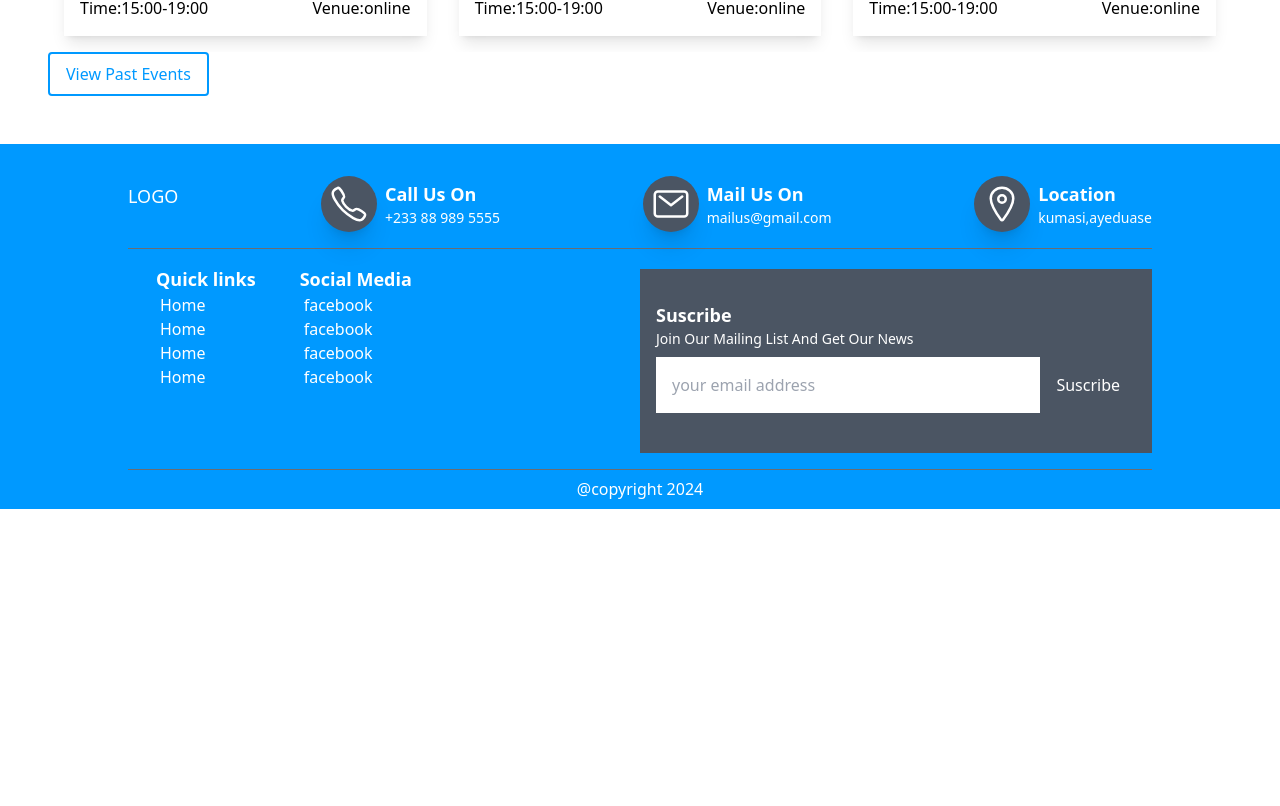
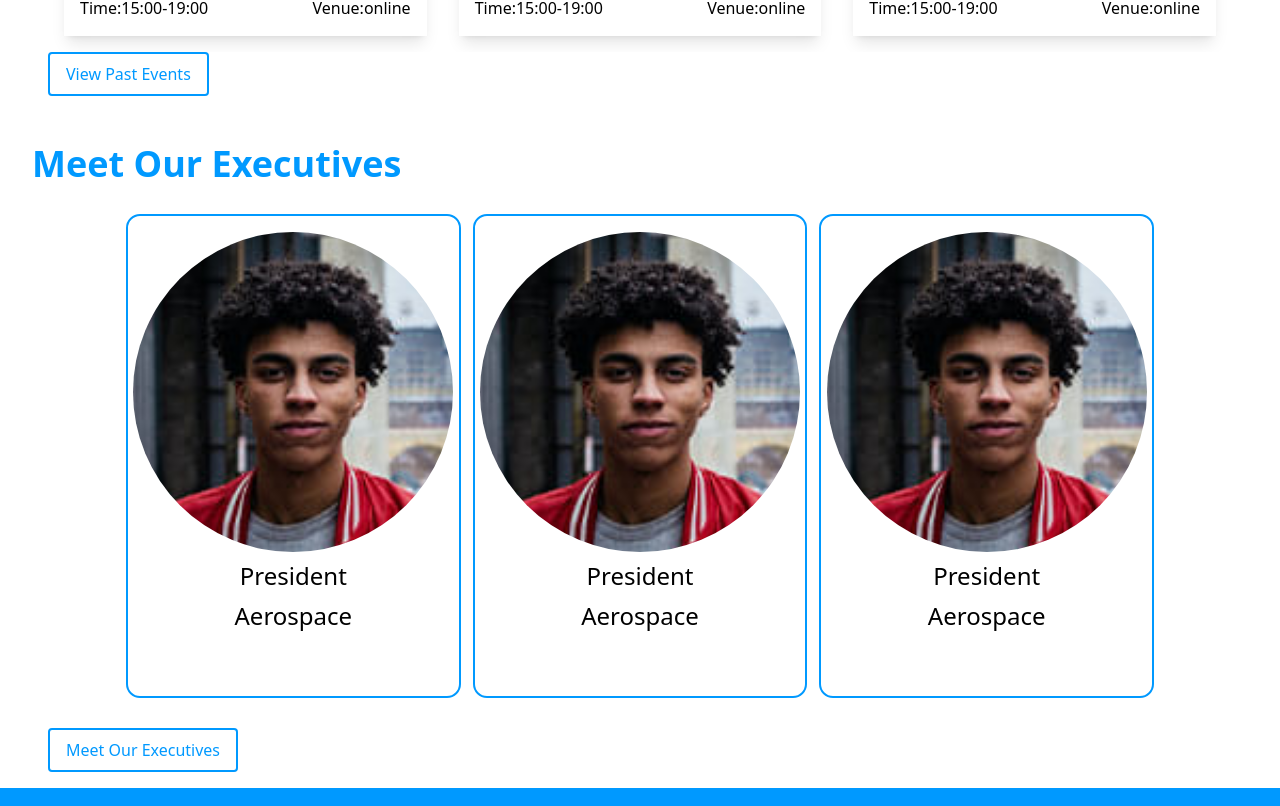
Before and after one commit to edyting/aaes-official, a React (Vite) app in the folder client/: page / in a window 1280 px wide. Shown: the part 2734-3540 px from the top of the page. Before the commit the page ends 3243 px from the top, so only its background shows below. Built offline with nearby package versions, Linux system fonts and the light colour scheme.

Commit message:
working on executive section

```diff
--- a/client/package.json
+++ b/client/package.json
@@ -20,6 +20,7 @@
     "react-icon": "^1.0.0",
     "react-icons": "^5.2.1",
     "react-router-dom": "^6.23.1",
+    "react-router-hash-link": "^2.4.3",
     "swiper": "^11.1.4",
     "tailwind-merge": "^2.3.0",
     "tailwindcss-animate": "^1.0.7"
--- a/client/src/pages/about/About.jsx
+++ b/client/src/pages/about/About.jsx
@@ -2,6 +2,7 @@ import Carousel from './Carousel'
 import React from 'react'
 import Second from './Second'
 import Mission from './Mission'
+import Executive from './Executive'
 
 export default function About() {
   return (
@@ -20,6 +21,11 @@ export default function About() {
       <div className="">
         <Mission/>
       </div>
+
+      {/* executives */}
+      <div className="" id='executives'>
+      <Executive/>
+      </div>
     </div>
   )
 }
--- /dev/null
+++ b/client/src/pages/about/Executive.jsx
@@ -0,0 +1,7 @@
+import React from 'react'
+
+export default function Executive() {
+  return (
+    <div>Executive</div>
+  )
+}
--- /dev/null
+++ b/client/src/pages/about/ExecutiveDisplay.jsx
@@ -0,0 +1,66 @@
+import React from 'react'
+import { HashLink } from 'react-router-hash-link'
+import userimg from '../../assets/avatar3.jpg'
+
+
+export default function ExecutiveDisplay() {
+  return (
+    <div>
+        {/* section title */}
+        <div className="">
+            <h2 className='text-4xl ml-8 font-bold text-[#0099ff]'>Meet Our Executives</h2>
+        </div>
+        {/* main container */}
+        <div className="w-full h-[30rem] my-8">
+            {/* grid container */}
+            <div className="grid w-[80%] h-full mx-auto grid-cols-3 gap-4">
+                {/* grid items -1 */}
+                <div className="w-full flex flex-col items-center rounded-xl p-4 outline outline-2 outline-[#0099ff] h-full ">
+                    {/* image container */}
+                    <div className="md:h-[20rem]  rounded-full md:w-[20rem]">
+                        <img className='bject-none rounded-full w-full h-full ' src={userimg} alt="" />
+                    </div>
+                    {/* position held */}
+                    <h2 className=" my-2 text-2xl">President</h2>
+                    {/* program */}
+                    <h2 className="  text-2xl">Aerospace</h2>
+                </div>
+
+                 {/* grid items -1 */}
+                 <div className="w-full flex flex-col items-center rounded-xl p-4 outline outline-2 outline-[#0099ff] h-full ">
+                    {/* image container */}
+                    <div className="md:h-[20rem]  rounded-full md:w-[20rem]">
+                        <img className='bject-none rounded-full w-full h-full ' src={userimg} alt="" />
+                    </div>
+                    {/* position held */}
+                    <h2 className=" my-2 text-2xl">President</h2>
+                    {/* program */}
+                    <h2 className="  text-2xl">Aerospace</h2>
+                </div>
+
+                  {/* grid items -1 */}
+                  <div className="w-full flex flex-col items-center rounded-xl p-4 outline outline-2 outline-[#0099ff] h-full ">
+                    {/* image container */}
+                    <div className="md:h-[20rem]  rounded-full md:w-[20rem]">
+                        <img className='bject-none rounded-full w-full h-full ' src={userimg} alt="" />
+                    </div>
+                    {/* position held */}
+                    <h2 className=" my-2 text-2xl">President</h2>
+                    {/* program */}
+                    <h2 className="  text-2xl">Aerospace</h2>
+                </div>
+
+            </div>
+        </div>
+        {/* link to executive section on about page  */}
+        <div className="ml-12">
+        <button className='capitalize text-[#0099ff] border-primary  border-2 px-4 py-2 mb-4  hover:text-white hover:bg-[#0099ff] rounded hover:text-primary'>
+           {/* {!eventstate ? " view next event": " view past events"}   */}
+           <HashLink to={"/about/#executives"} >
+            Meet Our executives
+          </HashLink>
+         </button>
+        </div>
+    </div>
+  )
+}
--- a/client/src/pages/home/Home.jsx
+++ b/client/src/pages/home/Home.jsx
@@ -5,12 +5,13 @@ import Second from './Second'
 
 import SingleProject from '../projects/SingleProject'
 import Events from '../feed/Events'
+import ExecutiveDisplay from '../about/ExecutiveDisplay'
 
 export default function Home() {
   // to bring page to top
-  useEffect(()=>{
-    window.scrollTo(0,0)
-  },[]);
+  // useEffect(()=>{
+  //   window.scrollTo(0,0)
+  // },[]);
   return (
     <div>
         <Carousel/>
@@ -25,6 +26,9 @@ export default function Home() {
 
         {/* events */}
         <Events/>
+
+        {/* executive display  */}
+        <ExecutiveDisplay/>
     </div>
   )
 }
```
Also changed, not shown: 1 other file (tests, documents, lock files or other folders).
